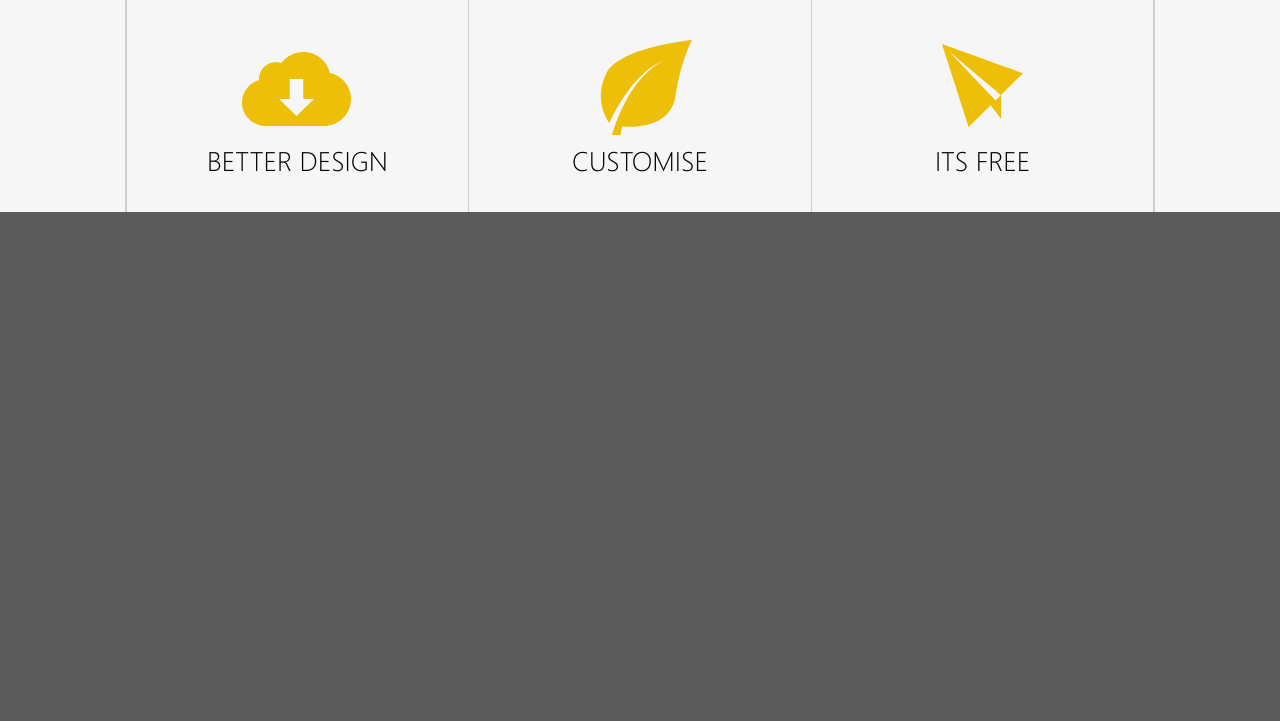
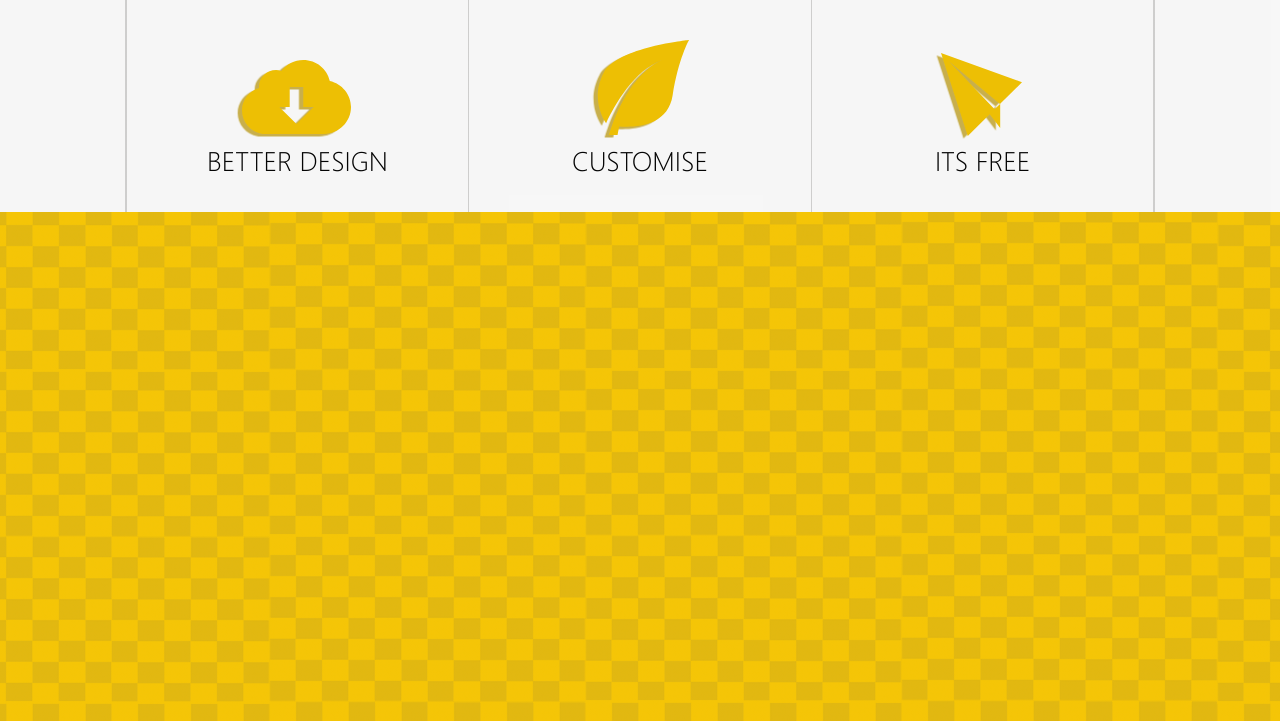
Before and after one commit to wdewitte-1/theyalow, a plain HTML site: page index.html in a window 1280 px wide. Shown: the part 568-1289 px from the top of the page. Before the commit the page ends 800 px from the top, so only its background shows below. Drawn offline with Linux system fonts and the light colour scheme; files whose address does not match are found by name.

Commit message:
feat: update to svg icons

```diff
--- a/index.html
+++ b/index.html
@@ -90,6 +90,7 @@
         <div class="area-div"></div>
         <div class="empty"></div>
       </section>
+      <section class="section-2-bg"></section>
     </main>
   </body>
 </html>
--- a/style.css
+++ b/style.css
@@ -235,19 +235,19 @@ body {
 .better-design {
   width: 140px;
   height: 110px;
-  background-image: url(assets/img/icon_area-better-design.png);
+  background-image: url(assets/img/icon-cloud.svg);
 }
 
 .customise {
   width: 140px;
   height: 110px;
-  background-image: url(assets/img/icon_area-customize.png);
+  background-image: url(assets/img/icon-leaf.svg);
 }
 
 .free {
   width: 140px;
   height: 110px;
-  background-image: url(assets/img/icon_area-free.png);
+  background-image: url(assets/img/icon-paperplane.svg);
 }
 
 .icon-area-txt {
@@ -261,3 +261,9 @@ body {
   font-family: "Segoe WP";
   text-align: center;
 }
+
+.section-2-bg {
+  width: 1300px;
+  height: 509px;
+  background-image: url(assets/img/section-2-bg.png);
+}
```
Also changed, not shown: assets/img/icon-cloud.svg (added), assets/img/icon-leaf.svg (added), assets/img/icon-paperplane.svg (added), assets/img/icon_area-better-design.png (deleted), assets/img/icon_area-customize.png (deleted), assets/img/icon_area-free.png (deleted), assets/img/section-2-bg.png (added), 3 other files.
